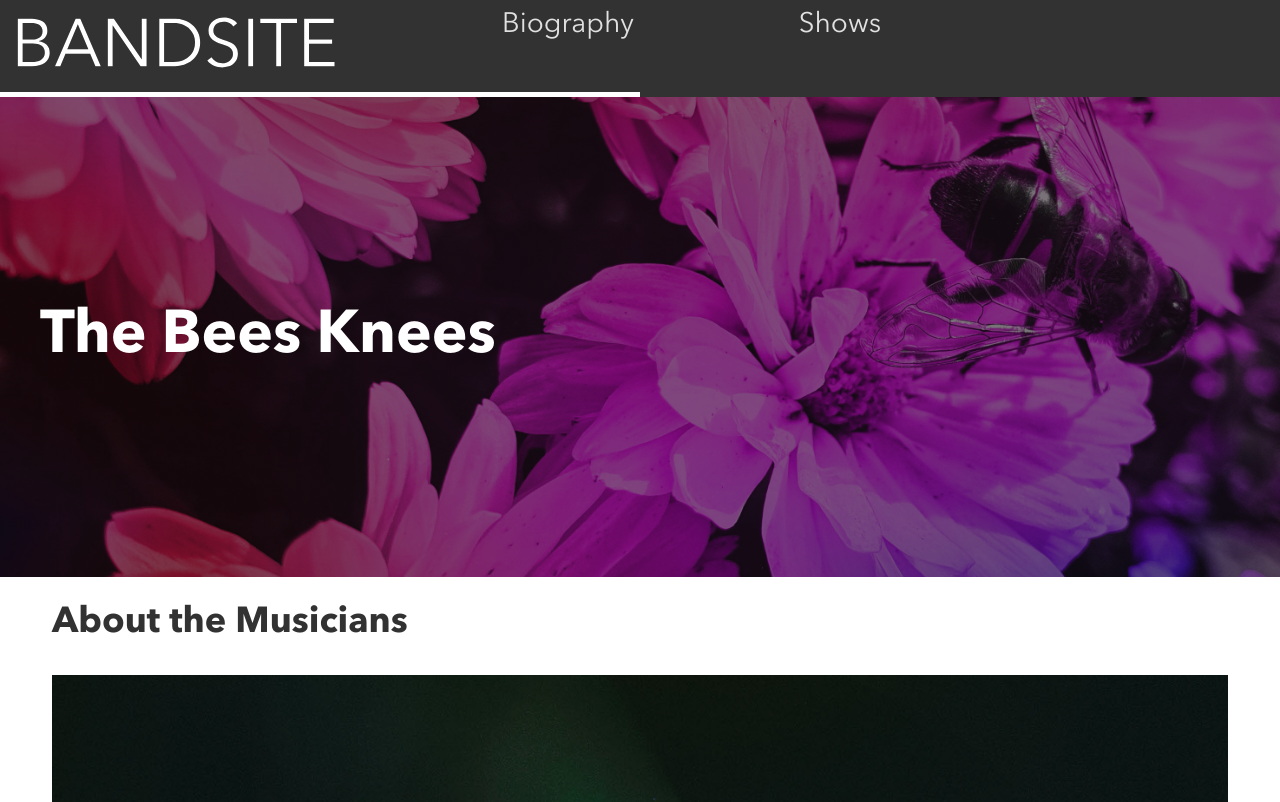
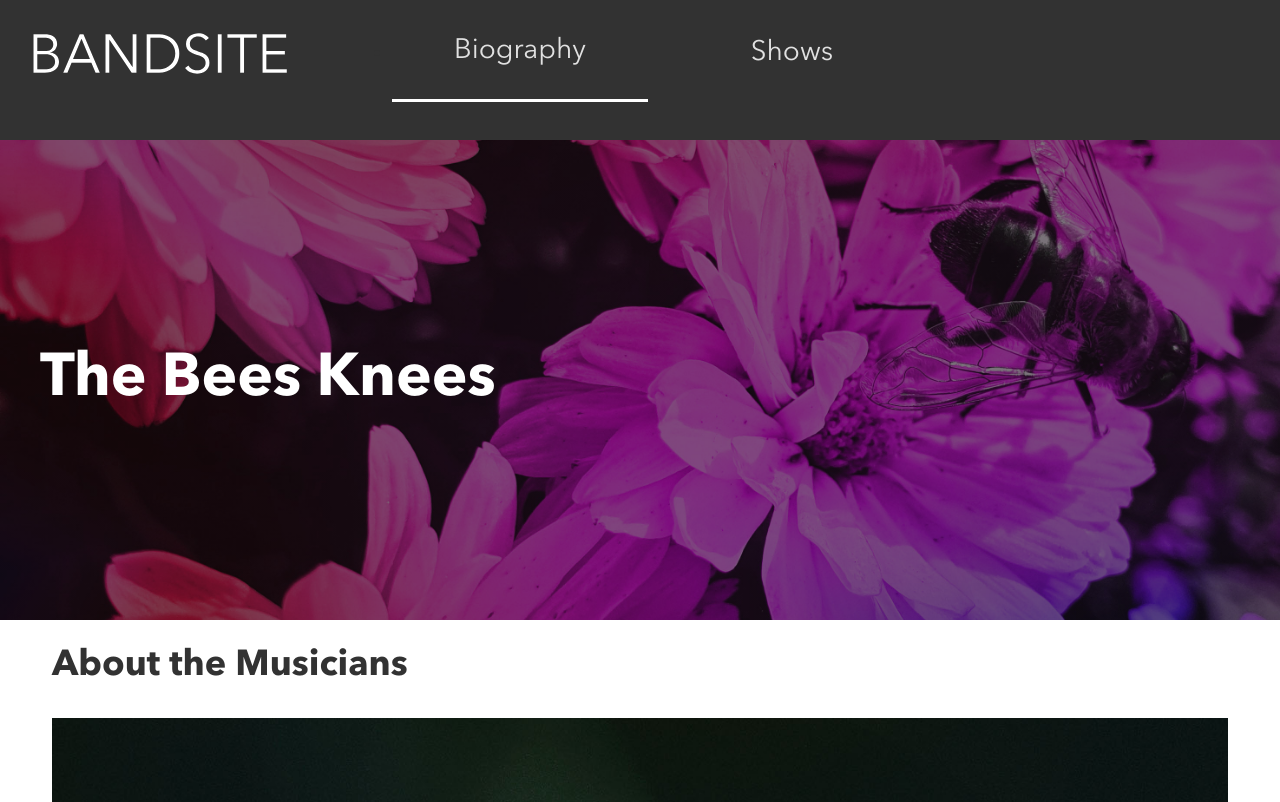
Before and after one commit to charlotteyuqiu/bandsite, a plain HTML site: page index.html in a window 1280 px wide. Shown: the top 802 px of the page. Drawn offline with Linux system fonts and the light colour scheme; files whose address does not match are found by name.

Commit message:
comiit changes

```diff
--- a/index.html
+++ b/index.html
@@ -17,7 +17,8 @@
             </div>
 
             <ul class="nav-bar__list">
-            <li class="nav-bar__list-items">Biography</li>
+            <li>
+                <a class="nav-bar__list-items nav-bar__link--active" href="./index.html">Biography</a></li>
             <li class="nav-bar__list-items">Shows</li>
             </ul>
         </nav>
--- a/styles/bio.scss
+++ b/styles/bio.scss
@@ -41,10 +41,12 @@ background-image: linear-gradient(rgba(0, 0, 0, 0.5), rgba(0, 0, 0, 0.5)),
 .about-section{
   padding:1rem;
   margin:0 1rem;
+
   @include desktop {
     margin: 0 auto;
-    max-width: 1280px;
+    max-width: 100%;
   }
+
 
 
   &__title{
@@ -124,7 +126,7 @@ background-image: linear-gradient(rgba(0, 0, 0, 0.5), rgba(0, 0, 0, 0.5)),
     width: 100%;
     height: auto;
     @include tablet {
-      width: 33%;
+      width: 30%;
       padding: 0.8rem;
     }
 
--- a/styles/partials/_global.scss
+++ b/styles/partials/_global.scss
@@ -19,9 +19,13 @@ body{
     font-weight:400;
     color: $BandSite-Black;
     @include tablet {
-        font-size: 0.875rem;
+        font-size: 1.23rem;
         line-height: 1.375rem;
       }
+    @include desktop{
+      font-size: 1.4rem;
+      line-height: 1.7rem;
+    }
 
 
 }
@@ -60,23 +64,27 @@ h3{
     line-height:1.375rem;
     font-weight:600;
     @include tablet {
-        font-size: 1.5rem;
+        font-size: 1.8rem;
         line-height: 2rem;
       }
+   @include desktop{
+    font-size: 1.8rem;
+    line-height: 2rem;
+   }
 
 }
 
 
 // nav-bar
 .nav-bar{
-    padding: 0rem;
+    padding: 1rem;
     margin:0;
     background-color: $BandSite-Black;
     overflow: hidden;
 
     &__logo{
         margin:1rem;
-        width: 25vw;
+        width: 20vw;
     }
 
 
@@ -84,8 +92,6 @@ h3{
     display:flex;
     flex-direction: column;
     align-items: center;
-    border-image: linear-gradient(to right, white 50%, transparent 50%) 1;
-    border-bottom: 5px solid white;
     @include tablet {
         flex-direction: row;
         align-items: flex-start;
@@ -112,11 +118,12 @@ h3{
 
     &__list-items{
         color:$Mercury;
-        display:inline-block;
+        display:flex;
         text-decoration: none;
         list-style-type: none;
         width:50vw;
-        text-align:center;
+        align-items: center;
+        justify-content: center;
         padding-bottom: 1.5rem;
         font-size: 1.75rem;
         @include tablet {
@@ -125,6 +132,11 @@ h3{
           }
 
     }
+
+    &__link--active {
+      border-bottom: 3px solid $White;
+    }
+
 
 }
 
@@ -150,14 +162,15 @@ h3{
 
       }
 
-      @include desktop {
-        max-width: 1280px;
-        margin: 0 auto;
-        gap:3.8rem;
-      }
+
 
   &__container{
     width: 100%;
+    @include desktop {
+      max-width: 1280px;
+      margin: 0 auto;
+      gap:3.8rem;
+    }
   }
 
 
@@ -212,6 +225,7 @@ h3{
         justify-content: space-between;
         gap: 2rem;
       }
+
     }
 
     &__contact{
@@ -239,9 +253,7 @@ h3{
     }
 
 
-
-
-    &__address--smaller{
+     &__address--smaller{
         width:26%;
         @include tablet {
           width:auto;
@@ -267,11 +279,15 @@ h3{
 
     }
 
-
     }
     &__logo{
       margin-top:2rem;
       max-width:120px;
+      @include tablet{
+        max-width:120%;
+        width: 120%;
+        height: auto;
+      }
     }
 
    & __logo-copyright{
```
Also changed, not shown: styles/bio.css, 1 other file.
